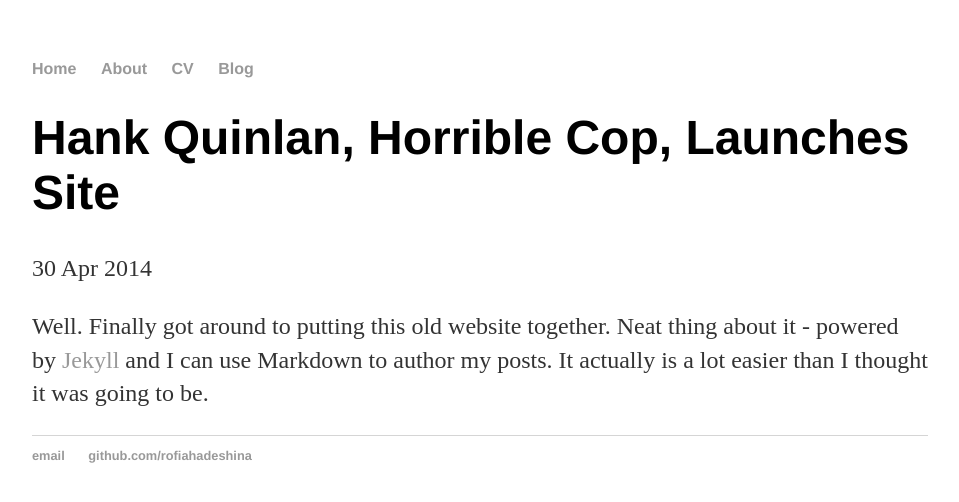
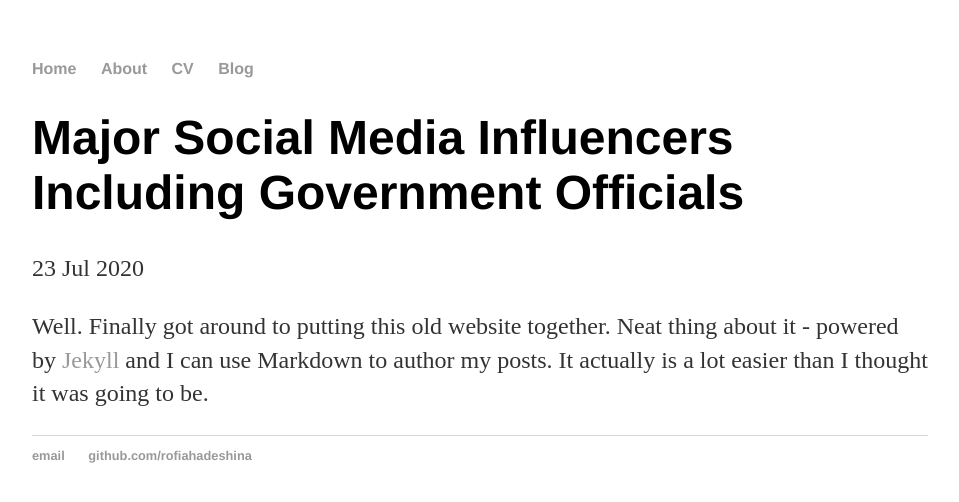
Before and after one commit to rofiahadeshina/RofiahAdeshina.github.io, a Jekyll site: the page built from _posts/2020-07-24-Rofiah-Adeshina-Data-Science.md, in a window 1280 px wide. Shown: the top 502 px of the page, without its empty margins (160-1119 px from the left). Built offline with Jekyll 4.4.1, drawn with Linux system fonts in a browser that asks for light colours.

Commit message:
Update 2020-07-24-Rofiah-Adeshina-Data-Science.md
changed name and date

```diff
--- a/_posts/2020-07-24-Rofiah-Adeshina-Data-Science.md
+++ b/_posts/2020-07-24-Rofiah-Adeshina-Data-Science.md
@@ -1,7 +1,7 @@
 ---
 layout: post
-title: "Hank Quinlan, Horrible Cop, Launches Site"
-date: 2014-04-30
+title: "Major Social Media Influencers Including Government Officials"
+date: 2020-07-23
 ---
 Well. Finally got around to putting this old website together. Neat thing about
 it - powered by [Jekyll](http://jekyllrb.com) and I can use Markdown to author my posts.
```
